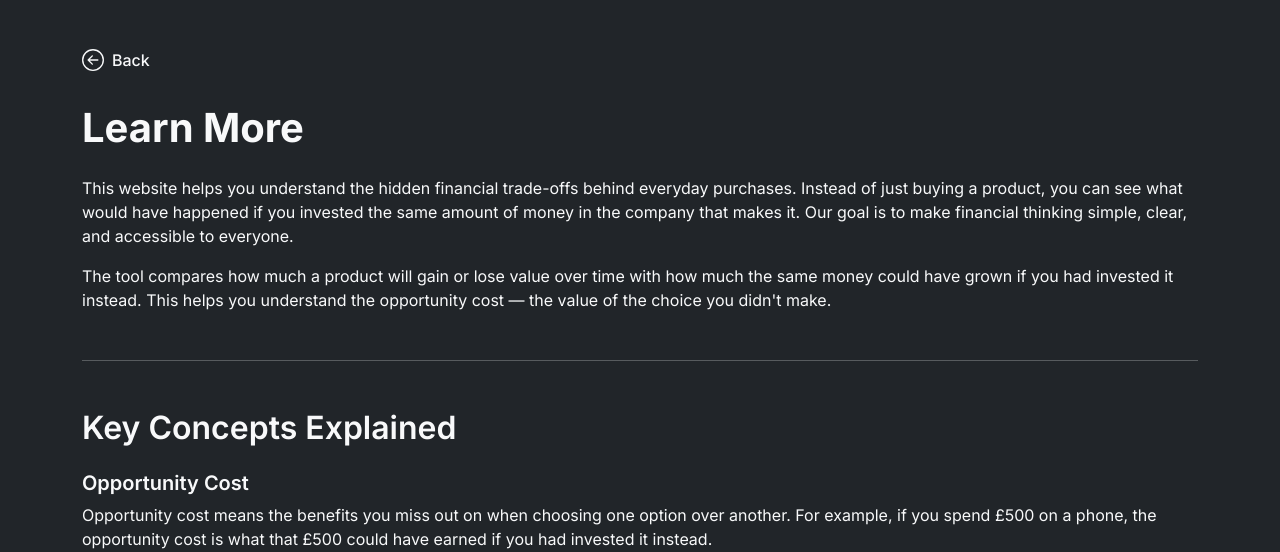
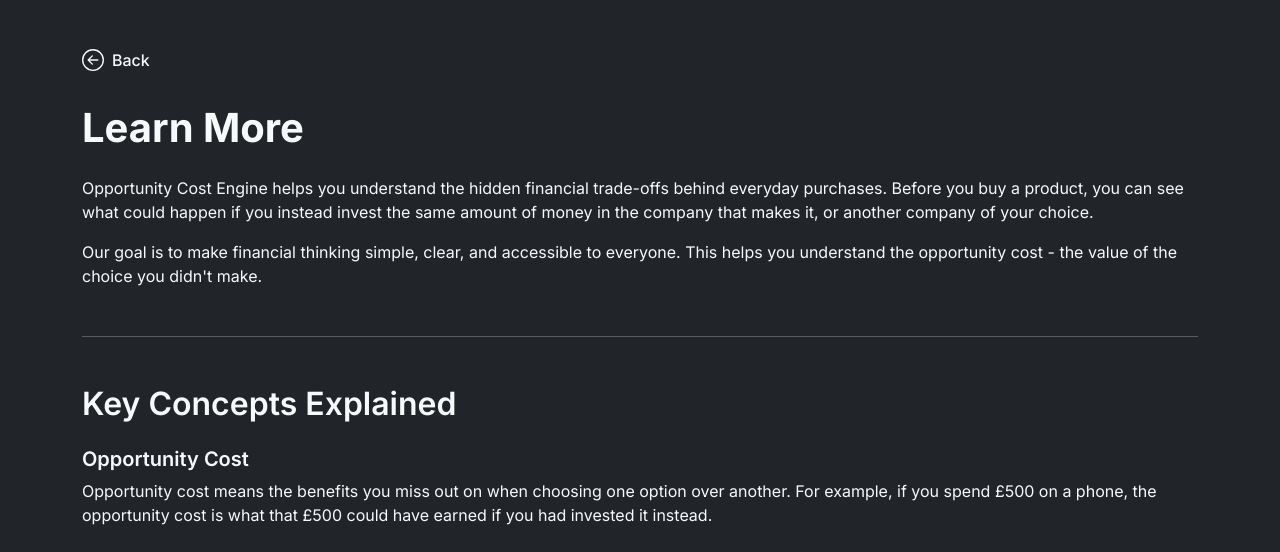
Before and after one commit to therealmog/wfshack2026-oppcostengine, a Flask app: page /learn in a window 1280 px wide. Shown: the top 552 px of the page. Run offline with Flask 3, Linux system fonts and the light colour scheme.

Commit message:
Tiny tweaks

```diff
--- a/app.py
+++ b/app.py
@@ -352,7 +352,7 @@ def get_verdict(isPositive, isProduct):
     # Match statement for the different possibilities
     match(isProduct,isPositive):
         case(True,True):
-            return choice(verdictsDict["products_positive"])
+            return choice(verdictsDict["products_positive"]) + "\nHowever, the utility you might get out of this product could be worth it."
         case(True,False):
             return choice(verdictsDict["products_negative"])
         case(False,True):
--- a/templates/index.html
+++ b/templates/index.html
@@ -43,8 +43,8 @@
 
     <div class="container" id="main-wrapper">
         <header class="pb-3 mb-5 border-bottom border-secondary d-flex justify-content-between align-items-center">
-            <h1 class="fs-4 fw-bold text-primary m-0">OPPORTUNITY COST ENGINE</h1>
-            <span class="badge bg-dark border border-secondary text-muted">OCE</span>
+            <a style="text-decoration:none;" href=http://127.0.0.1:5000/><h1 class="fs-4 fw-bold text-primary m-0">OPPORTUNITY COST ENGINE</h1></a>
+            <span class="badge bg-dark border border-secondary text-muted">© RAAS 2026. All rights reserved.</span>
         </header>
 
         <div class="row g-5">
@@ -112,7 +112,7 @@
                 <div class="row g-3 mb-4 text-center">
                     <div class="col-md-4">
                         <div class="card p-3">
-                            <small class="text-muted" style="text-decoration: underline; text-decoration-style: dotted;" data-bs-toggle="tooltip" title="The year in which the profits from investment would 'pay' for the item">Free Item Milestone</small>
+                            <small class="text-muted" style="text-decoration: underline; text-decoration-style: dotted;" data-bs-toggle="tooltip" title="The year in which the profits from investment would 'pay' for the item">'Free' Item Milestone</small>
                             <div class="h4 mb-0 text-success" id="mileOut">--</div>
                         </div>
                     </div>
--- a/templates/learn.html
+++ b/templates/learn.html
@@ -12,9 +12,8 @@
     <link href="https://fonts.googleapis.com/css2?family=Inter:wght@400;500;600;700&display=swap" rel="stylesheet">
 
     <style>
-        body {
-            font-family: 'Inter', sans-serif;
-        }
+        :root { --bg: #0b0e11; --card: #151921; --blue: #007aff; --border: #2c333d; }
+        body { background: var(--bg); color: #f8f9fa; font-family: 'Inter', sans-serif;}
 
         h1 {
             font-weight: 700;
@@ -44,8 +43,6 @@
             opacity: 0.8;
         }
 
-        :root { --bg: #0b0e11; --card: #151921; --blue: #007aff; --border: #2c333d; }
-        body { background: var(--bg); color: #f8f9fa; font-family: 'Inter', sans-serif;}
     </style>
 </head>
 
@@ -65,14 +62,14 @@
         <h1 class="mb-4">Learn More</h1>
 
         <p>
-            This website helps you understand the hidden financial trade-offs behind everyday purchases.
-            Instead of just buying a product, you can see what would have happened if you invested the same amount
-            of money in the company that makes it. Our goal is to make financial thinking simple, clear, and accessible to everyone.
+            Opportunity Cost Engine helps you understand the hidden financial trade-offs behind everyday purchases.
+            Before you buy a product, you can see what could happen if you instead invest the same amount
+            of money in the company that makes it, or another company of your choice.<br>
         </p>
 
         <p>
-            The tool compares how much a product will gain or lose value over time with how much the same money
-            could have grown if you had invested it instead. This helps you understand the opportunity cost —
+            Our goal is to make financial thinking simple, clear, and accessible to everyone.
+            This helps you understand the opportunity cost -
             the value of the choice you didn't make.
         </p>
 
--- a/verdicts.json
+++ b/verdicts.json
@@ -1,6 +1,6 @@
 {
     "products_positive":["Buying this {product} misses out on {profit} in gains over {years} years. Investing this cash instead could be more worth it.",
-               "Purchasing a {product} might not be worth it; you could gain {profit} on top of your investment over {years} years instead.",
+               "Purchasing {product} might not be worth it; you could gain {profit} on top of your investment over {years} years instead.",
                "Investing in {company_name} could obtain {profit} profit over {years} years.",
                "Hold on, investing in {company_name} could be beneficial - you could gain {profit} profit over {years} years.",
                 "Buying this {product} would mean forgoing approximately {profit} in potential gains over {years} years.",
@@ -21,8 +21,8 @@
                 "After factoring in returns, {product} proves more rewarding than {company_name} shares."],
     "subscriptions_positive":["Paying {price}/month for {product} could cost you {profit} in potential gains over {years} years if invested in {company_name} instead.",
                 "Redirecting that {price}/month into {company_name} may generate {profit} over {years} years.",
-                "Small monthly payments add up — potentially {profit} in {years} years.",
-                "That subscription might quietly cost you {profit} over time.",
+                "Small monthly payments add up - potentially {profit} in {years} years.",
+                "That {product} subscription might quietly cost you {profit} over time.",
                 "Investing that {price}/month could look a lot better in {years} years.",
                 "At historical returns, this subscription could represent {profit} in forgone gains."],
     "subscriptions_negative":["Based on projections, {company_name} might underperform relative to keeping your {product} subscription.",
```
